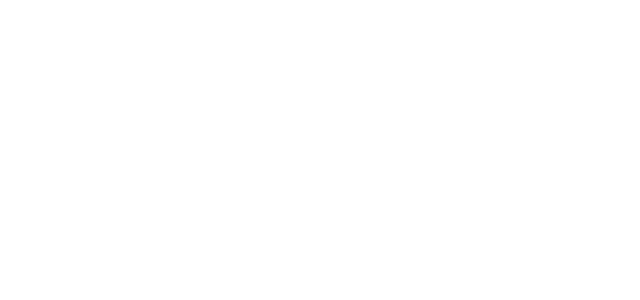
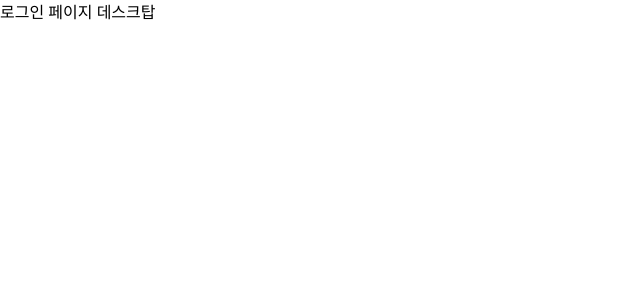
Before and after one commit to kxkxkxkxkxxk/kxkxkxkxkxxk, a React (Vite) app: page / in a window 1280 px wide. Shown: the top 300 px of the page, without its empty margins (0-640 px from the left). Built offline with nearby package versions, Linux system fonts and the light colour scheme.

Commit message:
feat: #7 router 에 경로 수정

```diff
--- a/src/route/Router.tsx
+++ b/src/route/Router.tsx
@@ -1,10 +1,11 @@
 import { BrowserRouter, Routes, Route } from 'react-router-dom';
+import LoginPage from '@pages/login/LoginPage.tsx';
 
 const Router = () => {
   return (
     <BrowserRouter>
       <Routes>
-        <Route path="/" />
+        <Route path="/" element={<LoginPage />} />
       </Routes>
     </BrowserRouter>
   );
```
